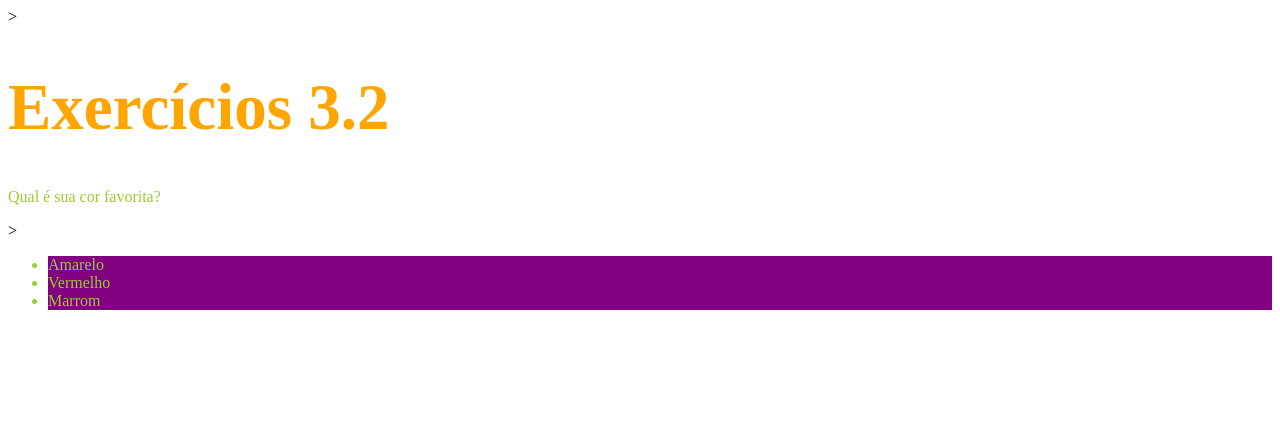
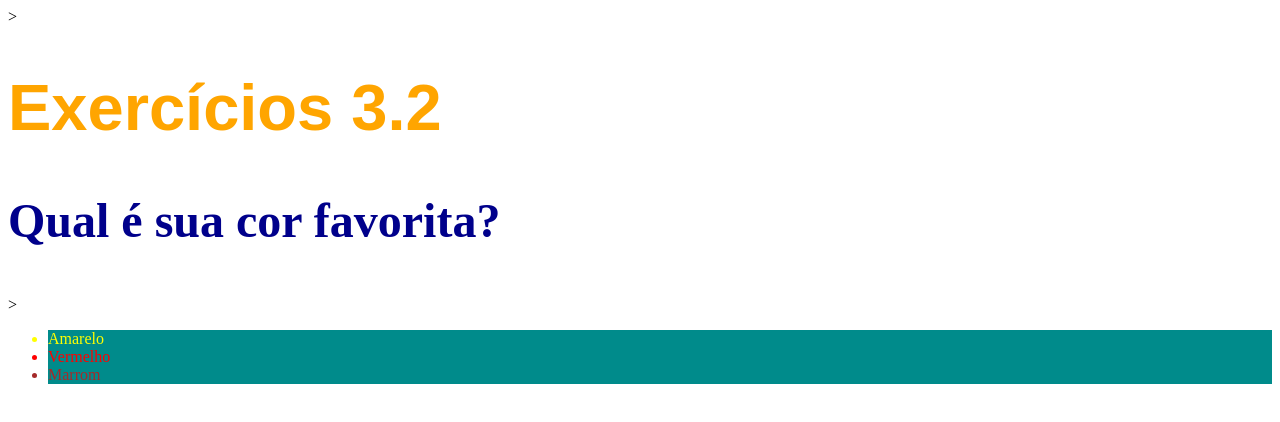
Before and after one commit to thiagoleite92/trybe-exercises, a plain HTML site: page bloco_3/dia_2/segundahtml.html in a window 1280 px wide. Drawn offline with Linux system fonts and the light colour scheme.

Commit message:
segunda parte exercicio3.2

```diff
--- a/bloco_3/dia_2/segundahtml.html
+++ b/bloco_3/dia_2/segundahtml.html
@@ -7,14 +7,31 @@
     <title>HTML</title>
     <style>
         h1{
+            font-family: sans-serif;
             font-size: 65px;
             color:orange;
         }
         li{
-            background-color: purple;
+            background-color: darkcyan;
         }
         .mudarcor{
-            color: yellowgreen;
+            color: darkblue;
+        }
+        p{
+            font-weight: 600;
+            font-size: 3em;
+        }
+        body{
+            font-size: 16px;
+        }
+        .amarelo{
+            color: yellow;
+        }
+        .vermelho{
+            color: red;
+        }
+        .marrom{
+            color: brown;
         }
     </style>
 </head>
@@ -22,9 +39,9 @@
     <h1>Exercícios 3.2</h1>
     <p class="mudarcor">Qual é sua cor favorita?</p>
     ><ul class="mudarcor">
-        <li>Amarelo</li>
-        <li>Vermelho</li>
-        <li>Marrom</li>
+        <li class="amarelo">Amarelo</li>
+        <li class="vermelho">Vermelho</li>
+        <li class="marrom">Marrom</li>
     </ul>
 
 </body>
```
